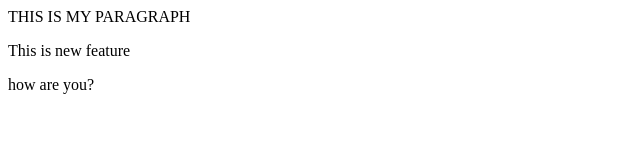
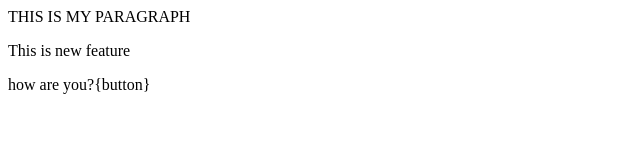
Before and after one commit to codedreammer/localrepo, a plain HTML site: page index.html in a window 1280 px wide. Shown: the full height of the page, 0-640 px from the left. Drawn offline with Linux system fonts and the light colour scheme.

```diff
--- a/index.html
+++ b/index.html
@@ -1,3 +1,3 @@
 <p>THIS IS MY PARAGRAPH</p>
 <p>This is new feature</p>
-<p>how are you?</p>
+<p>how are you?{button}</p>
```
